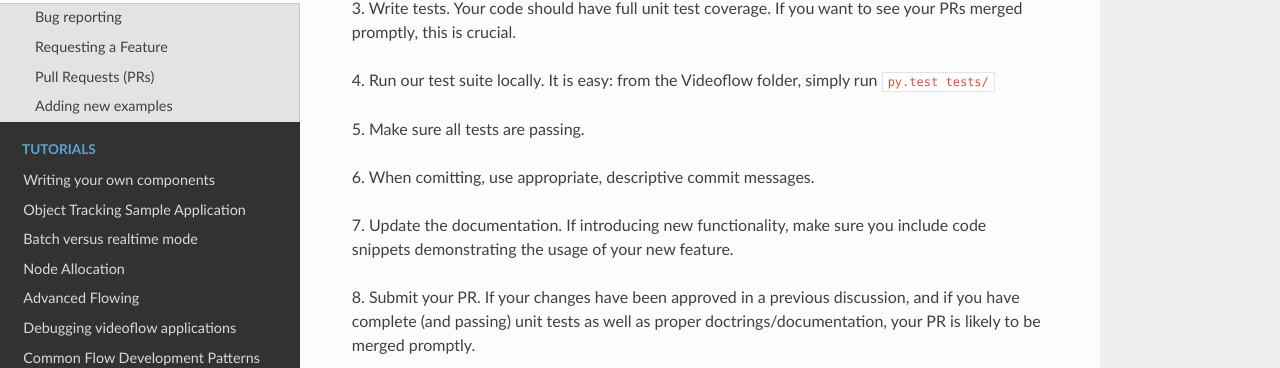
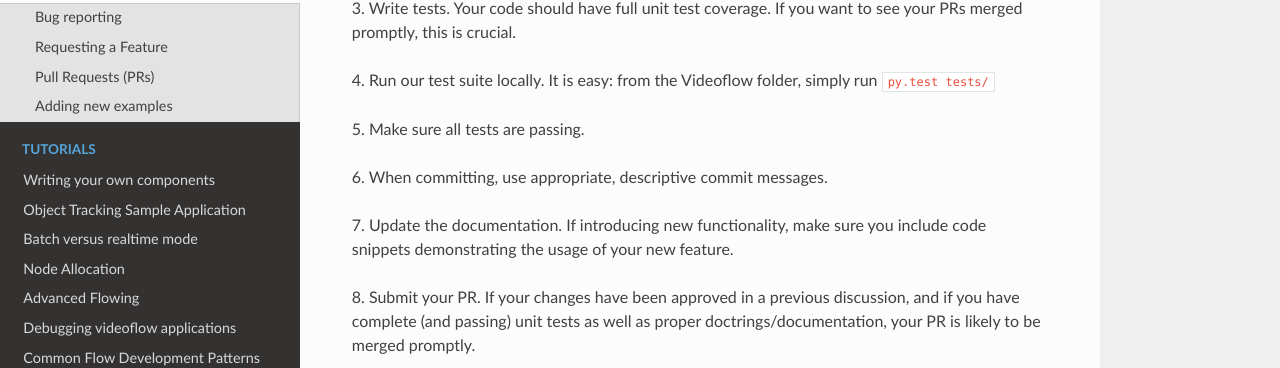
Before and after one commit to videoflow/videoflow, a Sphinx documentation site: the page built from docs/source/first-steps/how-to-contribute.rst, in a window 1280 px wide and 900 px high, scrolled down 1402 px. Shown: the part 225-593 px from the top of the window. Built offline with Sphinx 7.4.7 and the Read the Docs theme 2.0.0, drawn with Linux system fonts in a browser that asks for light colours.

Commit message:
comitting -> committing

```diff
--- a/docs/source/first-steps/how-to-contribute.rst
+++ b/docs/source/first-steps/how-to-contribute.rst
@@ -85,7 +85,7 @@ Videoflow folder, simply run ``py.test tests/``
 passing.
 
 
-6. When comitting, use appropriate, descriptive
+6. When committing, use appropriate, descriptive
 commit messages.
 
 7. Update the documentation.  If introducing new functionality,
```
Also changed, not shown: CONTRIBUTING.md (+1 -1 lines).
